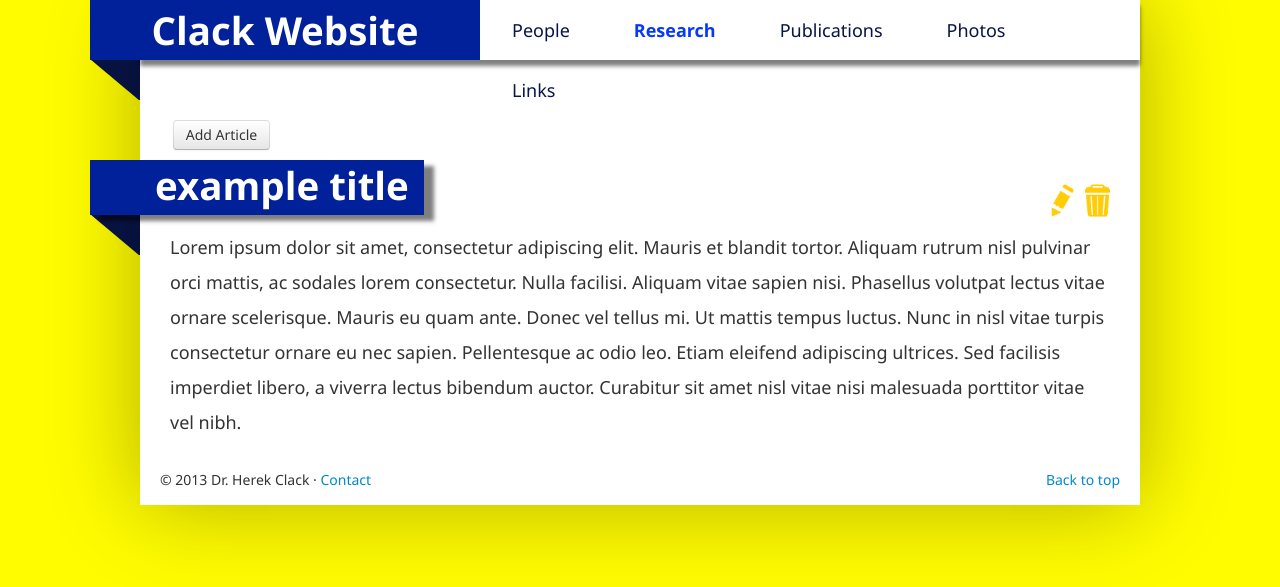
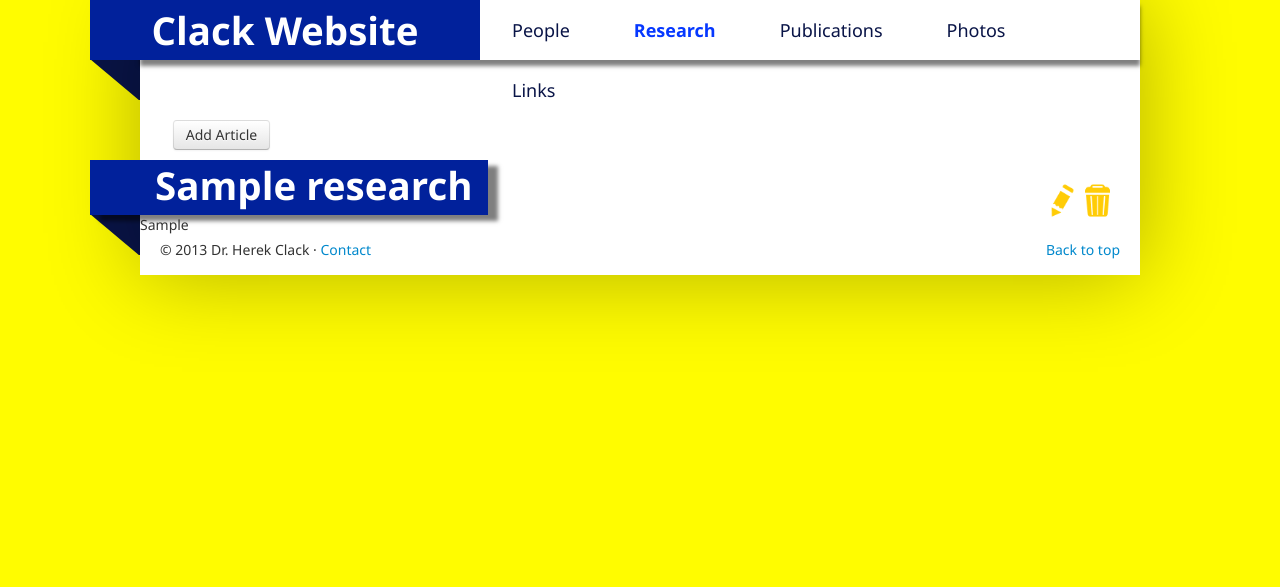
Before and after one commit to csescholars/prof_clack, a PHP site: page /research.php in a window 1280 px wide. Shown: the top 587 px of the page. Run offline with PHP 8.4, Linux system fonts and the light colour scheme; tables that the repository leaves empty hold one stand-in row (values such as "Sample post"); some libraries are stand-ins or nearby versions.

Commit message:
research page: add and remove completely done

```diff
--- a/db_access/get_research.php
+++ b/db_access/get_research.php
@@ -1,5 +1,5 @@
 <?php
-$db = new mysqli('localhost', 'clack', 'password', 'clacktastic');
+$db = new mysqli('localhost', 'root', '', 'clacktastic');
 
 /* check connection */
 if ($db->connect_error) {
--- a/research.php
+++ b/research.php
@@ -10,6 +10,9 @@
 
     require_once('db_access/rm_research.php');
   }
+
+  require_once('db_access/get_research.php');
+
 ?>
 <html lang="en">
   <head>
@@ -94,28 +97,29 @@
         </div>
 
 <?php
-    $variable[0]['title'] = 'example title';
-    $variable[0]['paragraph'] = 'Lorem ipsum dolor sit amet, consectetur adipiscing elit. Mauris et blandit tortor. Aliquam rutrum nisl pulvinar orci mattis, ac sodales lorem consectetur. Nulla facilisi. Aliquam vitae sapien nisi. Phasellus volutpat lectus vitae ornare scelerisque. Mauris eu quam ante. Donec vel tellus mi. Ut mattis tempus luctus. Nunc in nisl vitae turpis consectetur ornare eu nec sapien. Pellentesque ac odio leo. Etiam eleifend adipiscing ultrices. Sed facilisis imperdiet libero, a viverra lectus bibendum auctor. Curabitur sit amet nisl vitae nisi malesuada porttitor vitae vel nibh. ';
+
+    //result is the result of research returned from require_once("get_research.php")
+//    $row[0] = 'example title';
+//    $row[2] = 'Lorem ipsum dolor sit amet, consectetur adipiscing elit. Mauris et blandit tortor. Aliquam rutrum nisl pulvinar orci mattis, ac sodales lorem consectetur. Nulla facilisi. Aliquam vitae sapien nisi. Phasellus volutpat lectus vitae ornare scelerisque. Mauris eu quam ante. Donec vel tellus mi. Ut mattis tempus luctus. Nunc in nisl vitae turpis consectetur ornare eu nec sapien. Pellentesque ac odio leo. Etiam eleifend adipiscing ultrices. Sed facilisis imperdiet libero, a viverra lectus bibendum auctor. Curabitur sit amet nisl vitae nisi malesuada porttitor vitae vel nibh. ';
 
   //for
-  foreach ($variable as $row) {
+  while ($row = $result->fetch_row()) {
 
     echo "
         <div class='article icon_holder' table-id='1'>
-          <a href='#' class='edit_research'><span class='floating_icon_first edit_icon'></span></a>
-          <a href='#' class='delete_research'><span class='floating_icon_second delete_icon'></span></a>
+          <a class='edit_research'><span class='floating_icon_first edit_icon'></span></a>
+          <a class='delete_research'><span class='floating_icon_second delete_icon'></span></a>
           <h1 class='header_title'>
     ";
-    echo $row['title'];
+    echo $row[0];
     echo "
           </h1>
           <div class='header_diag'>
           </div>
-          <p>
     ";
-    echo $row['paragraph'];
+    //expects $row[2] to start with <p>
+    echo $row[2];
     echo "
-          </p>
         </div>
     ";
   }
@@ -170,9 +174,7 @@
 
           $(".delete_research").click(function() {
 
-//            var title = $(this).next('.header_title').html().trim();
-            var title = 'test';
-            alert("posting title"+title);
+            var title = $(this).next('.header_title').html().trim();
             post_to_url(window.location.href, {'delete':'true', 'title':title});
           });
       });
```
